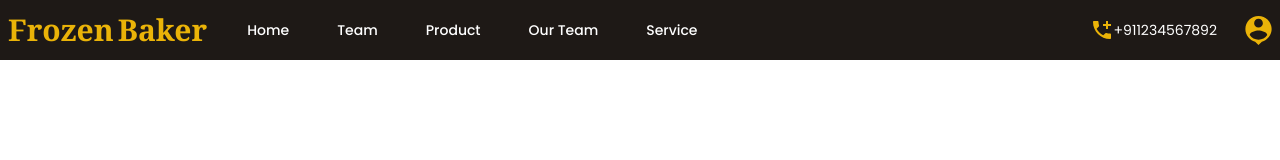
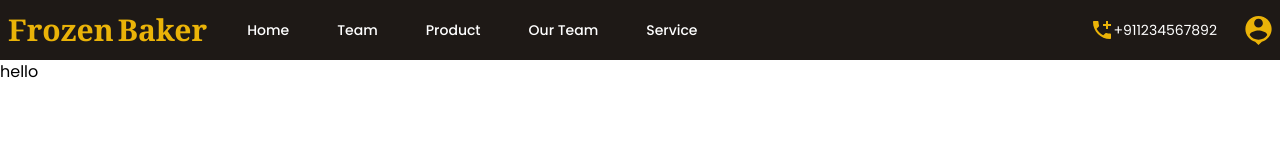
Before and after one commit to Ashish5028/Frozen-Baker, a React (Vite) app: page /about-more in a window 1280 px wide. Shown: the top 160 px of the page. Built offline with nearby package versions, Linux system fonts and the light colour scheme.

Commit message:
add about more page

```diff
--- a/src/app/routes.jsx
+++ b/src/app/routes.jsx
@@ -7,6 +7,7 @@ import HeaderIndex from "../header";
 import { HomeIndex } from "../homePage/index";
 import ServicePage from "../service";
 import AdminIndex from "../admin";
+import AboutMore from "../component/about-more";
 
 function AppRoutes() {
   return (
@@ -23,6 +24,7 @@ function AppRoutes() {
           <Route path="/service" element={<ServicePage />}></Route>
           <Route path="/signUp" element={<UserIndex />}></Route>
           <Route path="setting" element={<HomeIndex />}></Route>
+          <Route path="/about-more" element={<AboutMore />}></Route>
         </Routes>
       </BrowserRouter>
     </>
--- /dev/null
+++ b/src/component/about-more.jsx
@@ -0,0 +1,13 @@
+import React from "react";
+
+const AboutMore = () => {
+  return (
+    <>
+      <div>
+        <h1>hello</h1>
+      </div>
+    </>
+  );
+};
+
+export default AboutMore;
--- a/src/component/aboutPage.jsx
+++ b/src/component/aboutPage.jsx
@@ -1,11 +1,8 @@
-import backerImage from "../assets/baker.png";
-import cakeImage from "../assets/cake.jpg";
-import cakekaImage from "../assets/cakeskaphoto.jpg";
-import service from "../assets/service-2.jpg";
-import down from "../assets/down.jpg";
-import about from "../assets/about.jpg";
 import ImagePage from "../service/component/imagePage";
+import { useNavigate } from "react-router-dom";
+
 export default function AboutPage() {
+  const navigate = useNavigate();
   return (
     <>
       <div className="flex justify-around text-slate-600">
@@ -46,7 +43,10 @@ export default function AboutPage() {
 
           <button
             className="text-white px-8 py-3 bg-yellow-700 rounded-full my-5 hover:bg-yellow-600"
-            onClick={() => {}}
+            onClick={() => {
+              navigate("/about-more");
+              console.log("this is clicked");
+            }}
           >
             Read More
           </button>
```
